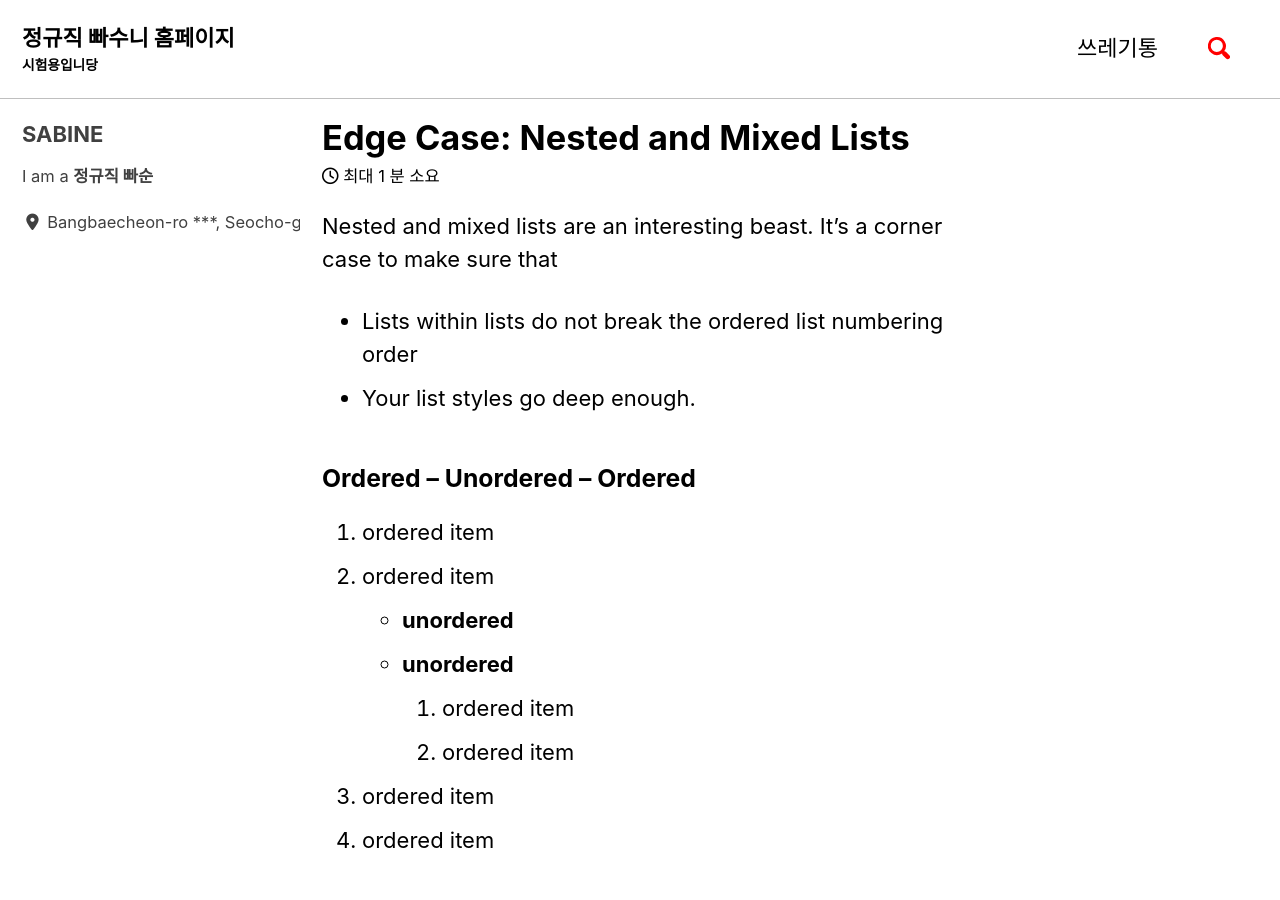
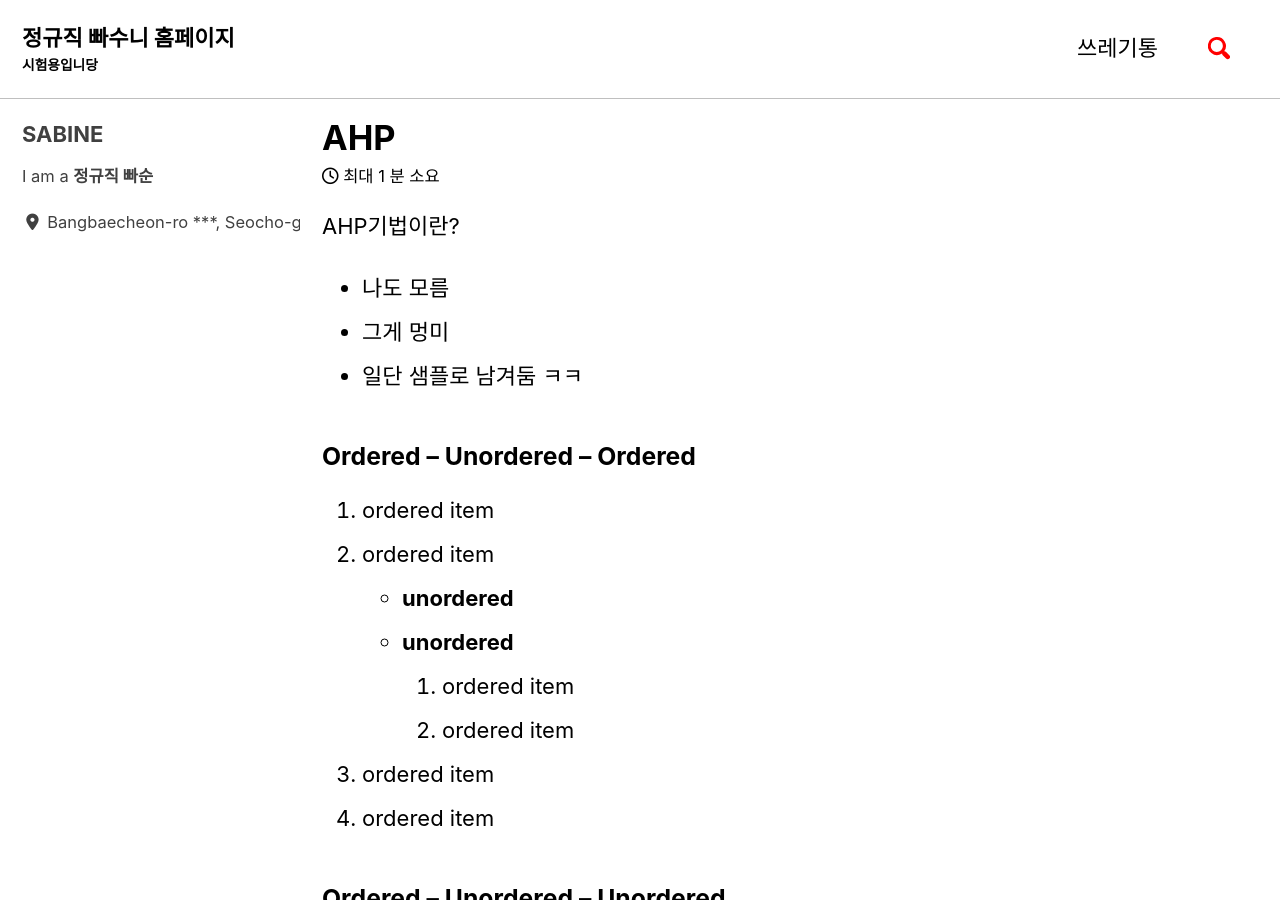
Before and after one commit to sabinesoo/sabinesoo.github.io, a Jekyll site: the page built from _posts/2020-04-08-test.md, in a window 1280 px wide and 900 px high. Built offline with Jekyll 4.4.1, drawn with Linux system fonts in a browser that asks for light colours; cached includes are drawn as plain includes; nearby versions of some CDN libraries.

Commit message:
Update 2020-04-08-test.md

```diff
--- a/_posts/2020-04-08-test.md
+++ b/_posts/2020-04-08-test.md
@@ -1,5 +1,5 @@
 ---
-title: "Edge Case: Nested and Mixed Lists"
+title: "AHP"
 categories:
   - Edge Case
 tags:
@@ -10,10 +10,11 @@ tags:
   - markup
 ---
 
-Nested and mixed lists are an interesting beast. It's a corner case to make sure that
+AHP기법이란?
 
-* Lists within lists do not break the ordered list numbering order
-* Your list styles go deep enough.
+* 나도 모름
+* 그게 멍미
+* 일단 샘플로 남겨둠 ㅋㅋ
 
 ### Ordered -- Unordered -- Ordered
 
```
